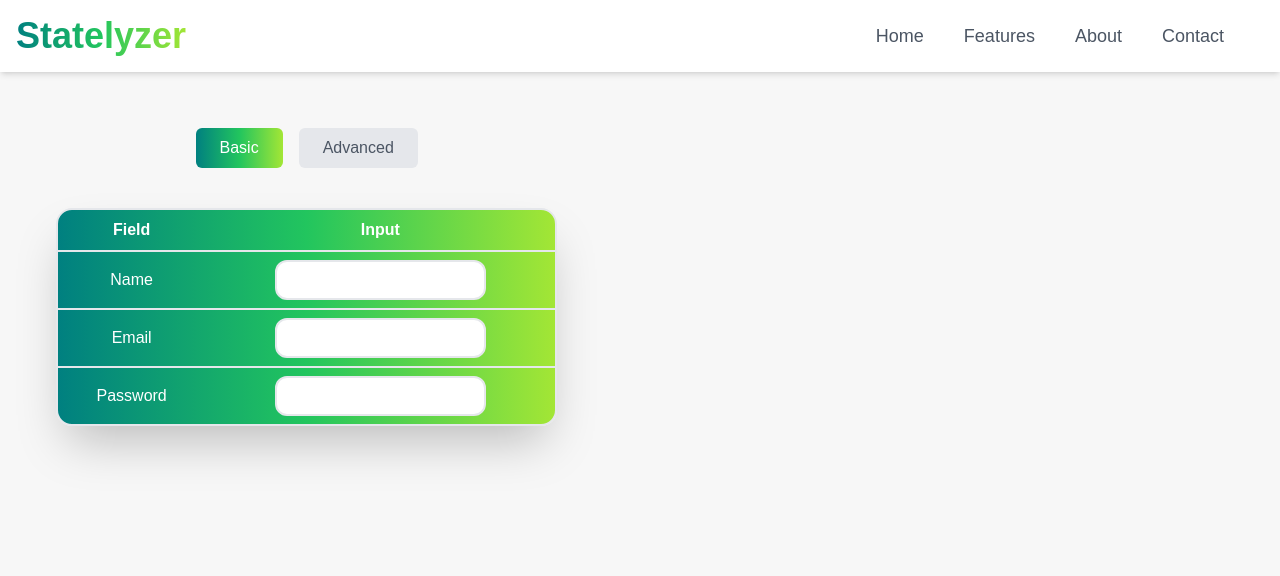
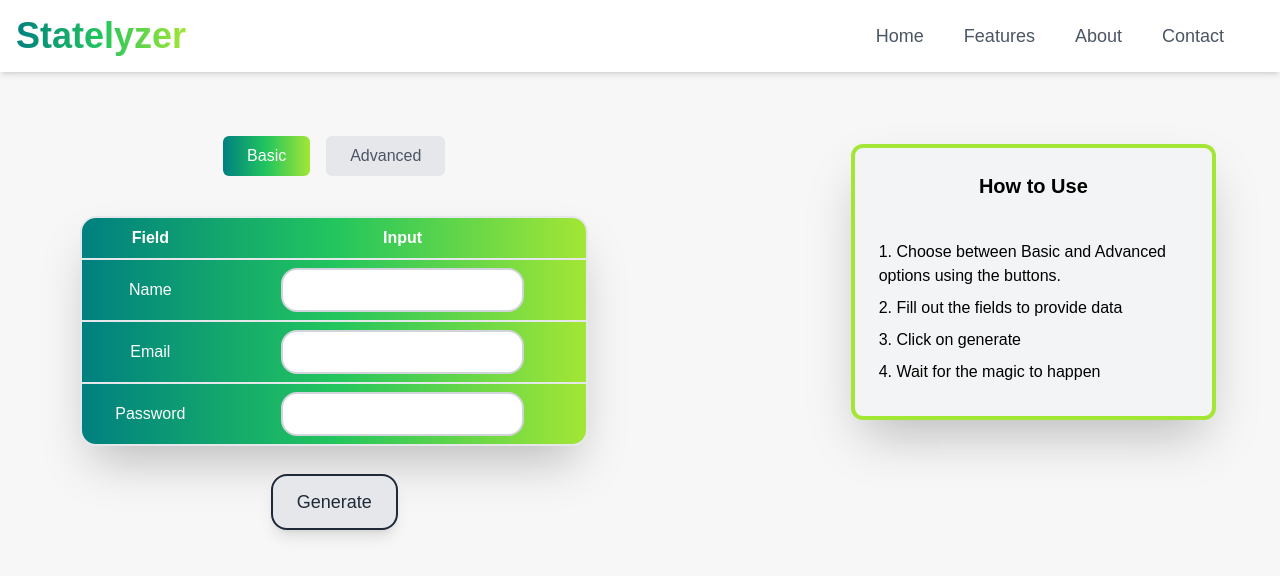
Before and after one commit to vittorio15/Statelyzer, a Next.js app: page / in a window 1280 px wide. Shown: the top 576 px of the page. Built offline with nearby package versions, Linux system fonts and the light colour scheme.

Commit message:
add guide and basic skeletonloader

```diff
--- a/app/page.jsx
+++ b/app/page.jsx
@@ -1,12 +1,13 @@
 import Header from "@components/header"
 import InputTable from "@components/InputTable"
+import MainLayout from "@components/MainLayout"
 
 
 const Home = () => {
     return (
         <section className="w-full flex-center flex-col">
             <Header />
-            <InputTable />
+            <MainLayout />
         </section>
     )
 }
--- /dev/null
+++ b/components/Button.jsx
@@ -0,0 +1,51 @@
+'use client';
+
+import PropTypes from 'prop-types';
+import React from 'react';
+
+const Button = ({
+  children,
+  onClick,
+  variant = 'primary',
+  size = 'md',
+  disabled = false,
+  className = '',
+  ...props
+}) => {
+  const baseStyles = `px-4 py-2 rounded-2xl transition-all duration-700 ease-in-out`;
+
+  const variantStyles = {
+    primary: 'bg-gradient-to-r from-primary via-green-500 to-lime-400 text-white',
+    secondary: 'bg-gray-200 text-gray-800 border-2 border-gray-800 hover:bg-gradient-to-r from-primary via-green-500 to-lime-400 hover:text-white hover:scale-105 shadow-lg transition-all duration-300 ease-in-out',
+};
+
+  const sizeStyles = {
+    sm: 'text-sm px-2 py-1',
+    md: 'text-md px-4 py-2',
+    lg: 'text-lg px-6 py-3',
+  };
+
+  const combinedStyles = `${baseStyles} ${variantStyles[variant]} ${sizeStyles[size]} ${disabled ? 'opacity-50 cursor-not-allowed' : ''} ${className}`;
+
+  return (
+    <button
+      onClick={onClick}
+      className={combinedStyles}
+      disabled={disabled}
+      {...props}
+    >
+      {children}
+    </button>
+  );
+};
+
+Button.propTypes = {
+  children: PropTypes.node.isRequired,
+  onClick: PropTypes.func,
+  variant: PropTypes.oneOf(['primary', 'secondary']),
+  size: PropTypes.oneOf(['sm', 'md', 'lg']),
+  disabled: PropTypes.bool,
+  className: PropTypes.string,
+};
+
+export default Button;
--- /dev/null
+++ b/components/Guide.jsx
@@ -0,0 +1,18 @@
+import React from 'react'
+
+const Guide = () => {
+  return (
+    <div className=" my-2 p-6 bg-gray-100 rounded-lg shadow-2xl border-4 rounded-xl border-lime-400 mr-10">
+        <h2 className="text-xl font-semibold mb-10 text-center">How to Use</h2>
+        <p className="mb-2">1. Choose between Basic and Advanced options using the buttons.</p>
+        <p className="mb-2">2. Fill out the fields to provide data</p>
+        <p className="mb-2">3. Click on generate</p>
+        <p className="mb-2">4. Wait for the magic to happen</p>
+        <p className="mb-2"></p>
+        <p className="mb-2"></p>
+        <p className="mb-2"></p>
+  </div>
+  )
+}
+
+export default Guide
--- a/components/InputField.jsx
+++ b/components/InputField.jsx
@@ -1,18 +1,37 @@
-
+import { useState } from "react";
 
 const InputField = () => {
+  const [value, setValue] = useState("");
+
+  const formatInput = (inputValue) => {
+    // Remove any existing spaces
+    const digitsOnly = inputValue.replace(/\s/g, "");
+    // Group the digits in threes and join with a space
+    return digitsOnly.replace(/(\d{3})(?=\d)/g, "$1 ");
+  };
+
+  const handleChange = (event) => {
+    const formattedValue = formatInput(event.target.value);
+    setValue(formattedValue);
+  };
+
   return (
     <input
-        className="text-center h-10 rounded-xl border-2 bg-white"
+      className="px-4 py-2 rounded-2xl border-2 border-gray-300 hover:border-primary focus:border-primary focus:outline-none focus:ring-2 focus:ring-primary"
+      value={value}
+      maxLength={11}
+      onChange={handleChange}
       onKeyDown={(event) => {
         const isControlCombo = event.ctrlKey || event.metaKey;
 
         // Allow numbers, backspace, delete, and common ctrl/meta combinations
-          if (!/[0-9]/.test(event.key) &&
-              event.key !== 'Backspace' &&
-              event.key !== 'Delete' &&
-              event.key !== 'Tab' &&
-              !isControlCombo) {
+        if (
+          !/[0-9]/.test(event.key) &&
+          event.key !== "Backspace" &&
+          event.key !== "Delete" &&
+          event.key !== "Tab" &&
+          !isControlCombo
+        ) {
           event.preventDefault();
         }
       }}
--- a/components/InputTable.jsx
+++ b/components/InputTable.jsx
@@ -1,34 +1,60 @@
 "use client"
 
-import { useState } from "react";
+import { useState, useEffect } from "react";
 import InputField from "./InputField";
+import Button from "./Button";
 
 const InputTable = () => {
   const [selectedInput, setSelectedInput] = useState('type1');
+  const [isLoading, setIsLoading] = useState(true);
+  // Simulate loading effect
+  useEffect(() => {
+    setTimeout(() => {
+      setIsLoading(false);
+    }, 2000);
+  }, []);
+
+  const SkeletonLoader = () => (
+    <div className="w-full my-2 animate-pulse space-y-4 bg-gradient-to-r from-primary via-green-500 to-lime-400 shadow-2xl rounded-2xl">
+      <div className="ml-2 mr-2 my-4 h-6 bg-gray-200 rounded w-1/3"></div>
+      <div className="ml-2 mr-2 my-4 h-6 bg-gray-200 rounded w-1/3"></div>
+      <div className="ml-2 mr-2 h-6 bg-gray-200 rounded w-full"></div>
+      <div className="ml-2 mr-2 h-6 bg-gray-200 rounded w-2/3"></div>
+      <div className="ml-2 mr-2 h-6 bg-gray-200 rounded w-full"></div>
+      <div className="ml-2 mr-2 my-4 h-6 bg-gray-200 rounded w-1/4"></div>
+    </div>
+  );
 
   const handleButtonClick = (inputType) => {
     setSelectedInput(inputType);
   };
 
+  const handleGenerate = () => {
+    setIsLoading(true);
+    setTimeout(() => {
+      setIsLoading(false);
+    }, 2000);
+  }
+
   return (
     <div>
-      <div className="flex space-x-4 justify-center ml-10 w-5/12 mt-4 mb-2">
+      <div className="flex space-x-4 justify-center ml-10 w-8/12 mb-2">
         <button
           onClick={() => handleButtonClick('type1')}
-          className={`mt-10 px-6 py-2 rounded-md ${selectedInput === 'type1' ? 'bg-gradient-to-r from-primary via-green-500 to-lime-400 text-white' : 'bg-gray-200 text-gray-600'}`}
+          className={`px-6 py-2 rounded-md ${selectedInput === 'type1' ? 'bg-gradient-to-r from-primary via-green-500 to-lime-400 text-white' : 'bg-gray-200 text-gray-600'}`}
         >
           Basic
         </button>
         <button
           onClick={() => handleButtonClick('type2')}
-          className={`mt-10 px-6 py-2 rounded-md ${selectedInput === 'type2' ? 'bg-gradient-to-r from-primary via-green-500 to-lime-400 text-white' : 'bg-gray-200 text-gray-600'}`}
+          className={`px-6 py-2 rounded-md ${selectedInput === 'type2' ? 'bg-gradient-to-r from-primary via-green-500 to-lime-400 text-white' : 'bg-gray-200 text-gray-600'}`}
         >
           Advanced
         </button>
       </div>
       {selectedInput === 'type2' ? (
-        <div className="bg-red-400 text-center w-5/12 ml-10 items-centre">
-          <p>Picker place</p>
+        <div className="bg-red-400 text-center w-8/12 ml-10 items-centre">
+          <p>use Select</p>
         </div>
       ) :
         <div className="w-5/12 ml-10 invisible">
@@ -36,7 +62,11 @@ const InputTable = () => {
         </div>
       }
       <div className="inputContainer">
-        {selectedInput === 'type1' ? (
+        {isLoading ? (
+          // Show SkeletonLoader while loading
+          <SkeletonLoader />
+        ) :
+        selectedInput === 'type1' ? (
           <table className="inputTable">
             <thead>
               <tr>
@@ -95,6 +125,15 @@ const InputTable = () => {
             </tbody>
           </table>
         )}
+        <div className="flex justify-center mt-7">
+          <Button
+            size="lg"
+            variant="secondary"
+            onClick={() => handleGenerate()}
+          >
+            Generate
+          </Button>
+        </div>
       </div>
     </div>
   );
--- /dev/null
+++ b/components/MainLayout.jsx
@@ -0,0 +1,20 @@
+import InputTable from './InputTable';
+import Guide from './Guide';
+
+const MainLayout = () => {
+  return (
+    <div className="flex justify-between mt-10 p-6">
+      {/* Left side (InputTable) */}
+      <div className="w-8/12">
+        <InputTable />
+      </div>
+
+      {/* Right side (Guide) */}
+      <div className="w-4/12 ml-4">
+        <Guide />
+      </div>
+    </div>
+  );
+};
+
+export default MainLayout;
--- a/styles/globals.css
+++ b/styles/globals.css
@@ -10,7 +10,10 @@
   h1 {
     @apply text-4xl cursor-default font-bold text-primary bg-gradient-to-r from-primary via-green-500 to-lime-400 inline-block text-transparent bg-clip-text;
   }
-  /* styles.css */
+.customButton {
+  @apply px-6 py-2 rounded-md bg-gradient-to-r from-primary via-green-500 to-lime-400 text-white;
+
+  }
 .headerLink {
   @apply text-lg text-gray-600 transition duration-300;
 }
@@ -20,13 +23,12 @@
 }
 
 .inputContainer {
-  @apply  w-5/12 pb-2 ml-10 rounded-2xl px-4;
+  @apply  w-8/12 pb-2 ml-10 rounded-2xl px-4;
 }
 
 .inputTable {
   @apply my-2 min-w-full table-auto border-separate border-2 bg-gradient-to-r from-primary via-green-500 to-lime-400 rounded-2xl border-spacing-0 shadow-2xl;
 }
-
 
 .numberInputtd {
   @apply px-4 py-2 flex justify-center border-b-2;
```
Lines whose indentation alone changed are shown as unchanged.
